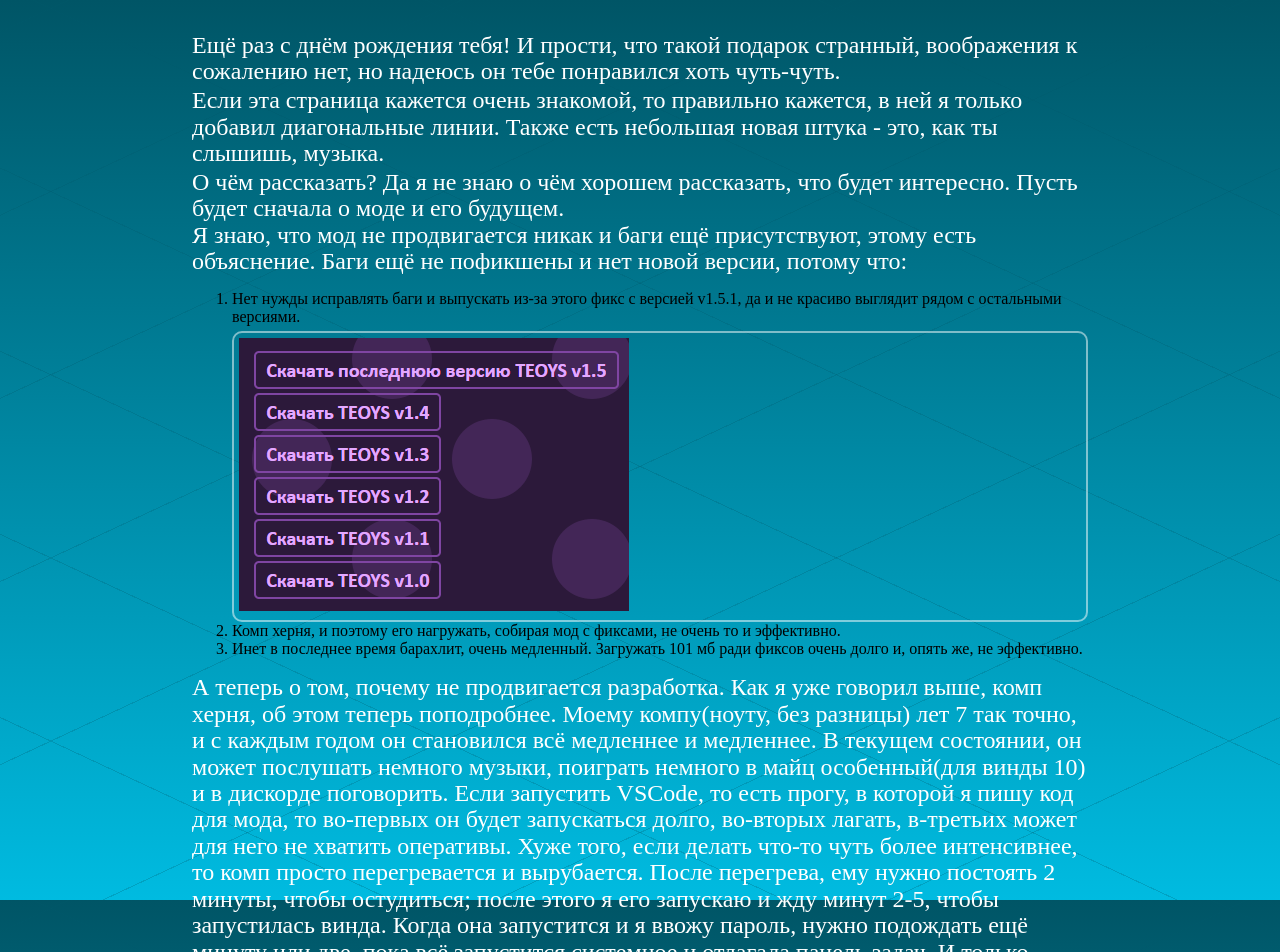
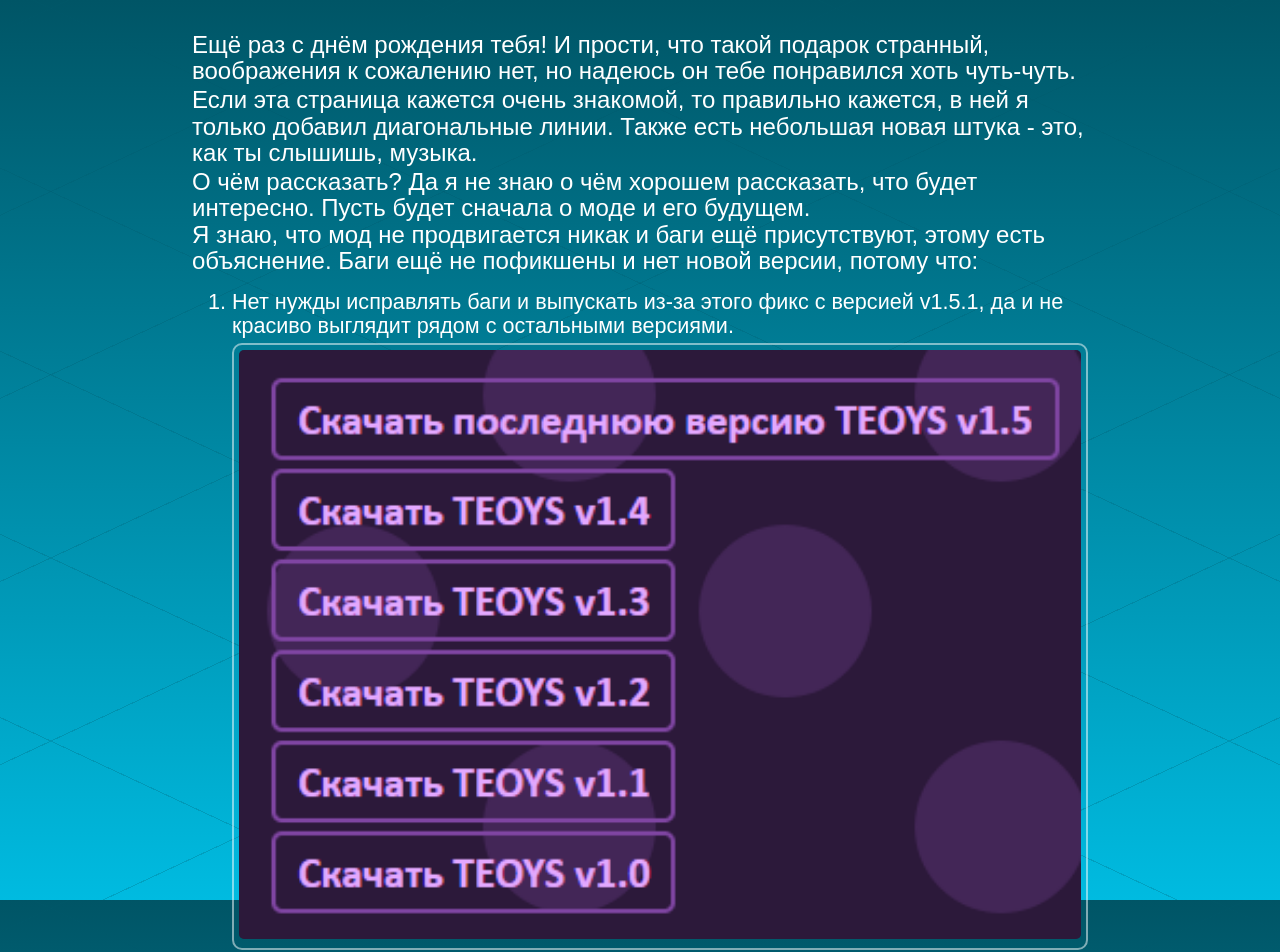
Before and after one commit to catink123/catink123.github.io, a Jekyll site: the page built from zdraste/index.html, in a window 1280 px wide. Shown: the top 952 px of the page. Built offline with Jekyll 4.4.1, drawn with Linux system fonts in a browser that asks for light colours; some web fonts are replaced.

Commit message:
Update secret.css

```diff
--- a/css/secret.css
+++ b/css/secret.css
@@ -1,5 +1,5 @@
 body {
-    font-family: "Neucha";
+    font-family: 'El Messiri', sans-serif;
     background: repeating-linear-gradient(25deg, transparent, transparent 165px, hsla(190, 100%, 21%, 0.25) 165px, hsla(190, 100%, 21%, 0.25) 166px), repeating-linear-gradient(-25deg, transparent, transparent 165px, hsla(190, 100%, 21%, 0.25) 165px, hsla(190, 100%, 21%, 0.25098039215686274) 166px),  linear-gradient(180deg, hsl(190, 100%, 20%), hsl(190, 100%, 44%));
     background-attachment: fixed;
     margin: 0;
@@ -46,11 +46,15 @@ h2 {
     margin: .4em auto;
 }
 
-p {
+p, ol li {
     font-size: 1.5em;
     line-height: 1.1em;
     margin: .1em auto;
     color: white;
+}
+
+ol li {
+    font-size: 1.35em
 }
 
 .art {
@@ -70,6 +74,14 @@ p {
 
 .artdiv p {
     font-family: "Caveat";
+}
+
+.artdiv img {
+    border-radius: 5px;
+    width: 100%;
+    background-color: rgba(0, 0, 0, .15);
+    max-height: 690px;
+    object-fit: contain;
 }
 
 .icon {
@@ -112,3 +124,11 @@ p {
     top: 50%;
     transform: translate(-50%, -50%);
 }
+
+p.credits {
+    margin-top: 50px;
+    text-align: center;
+    font-size: 1em;
+    color: rgba(255, 255, 255, 0.65);
+    user-select: text;
+}
```
